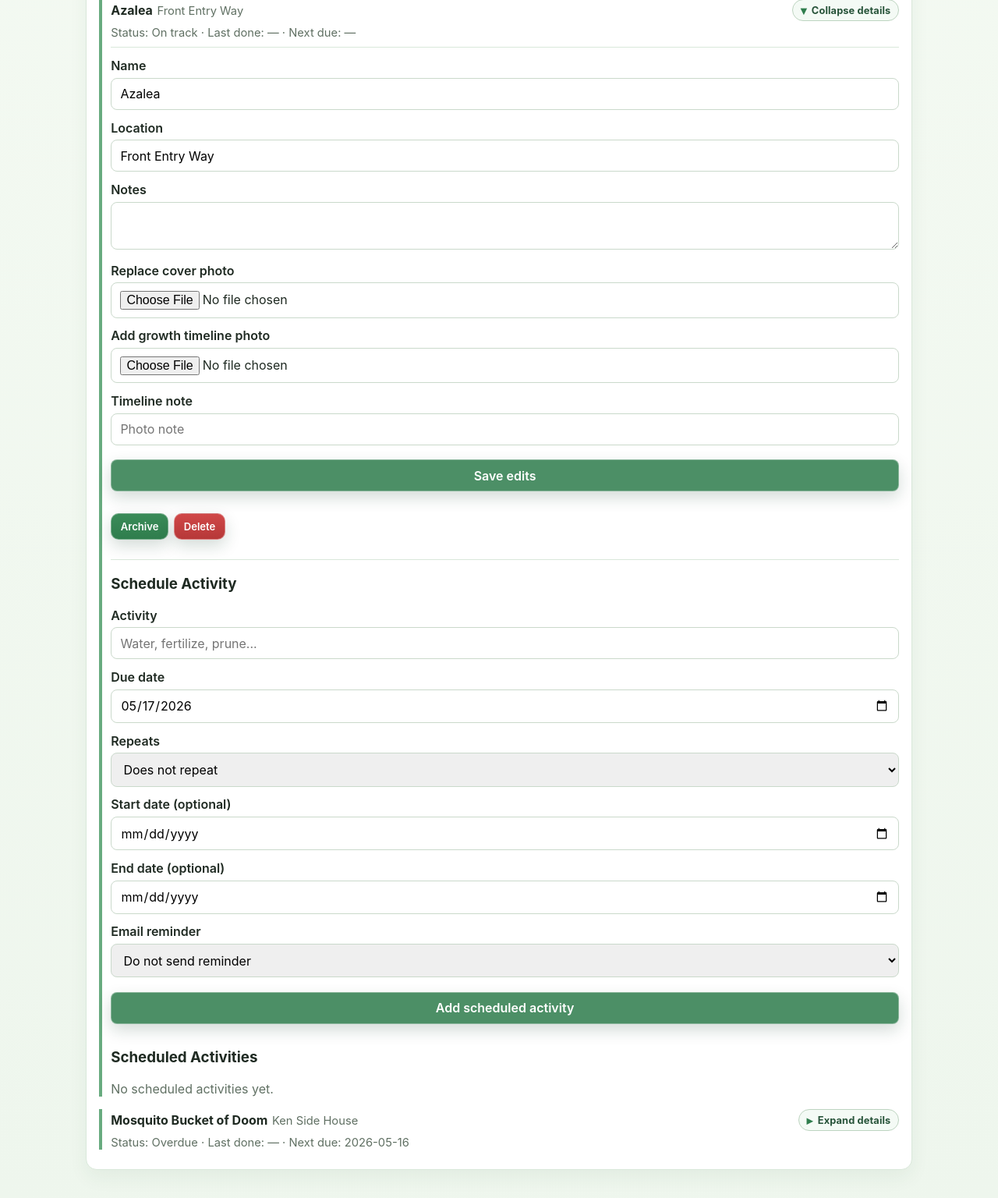
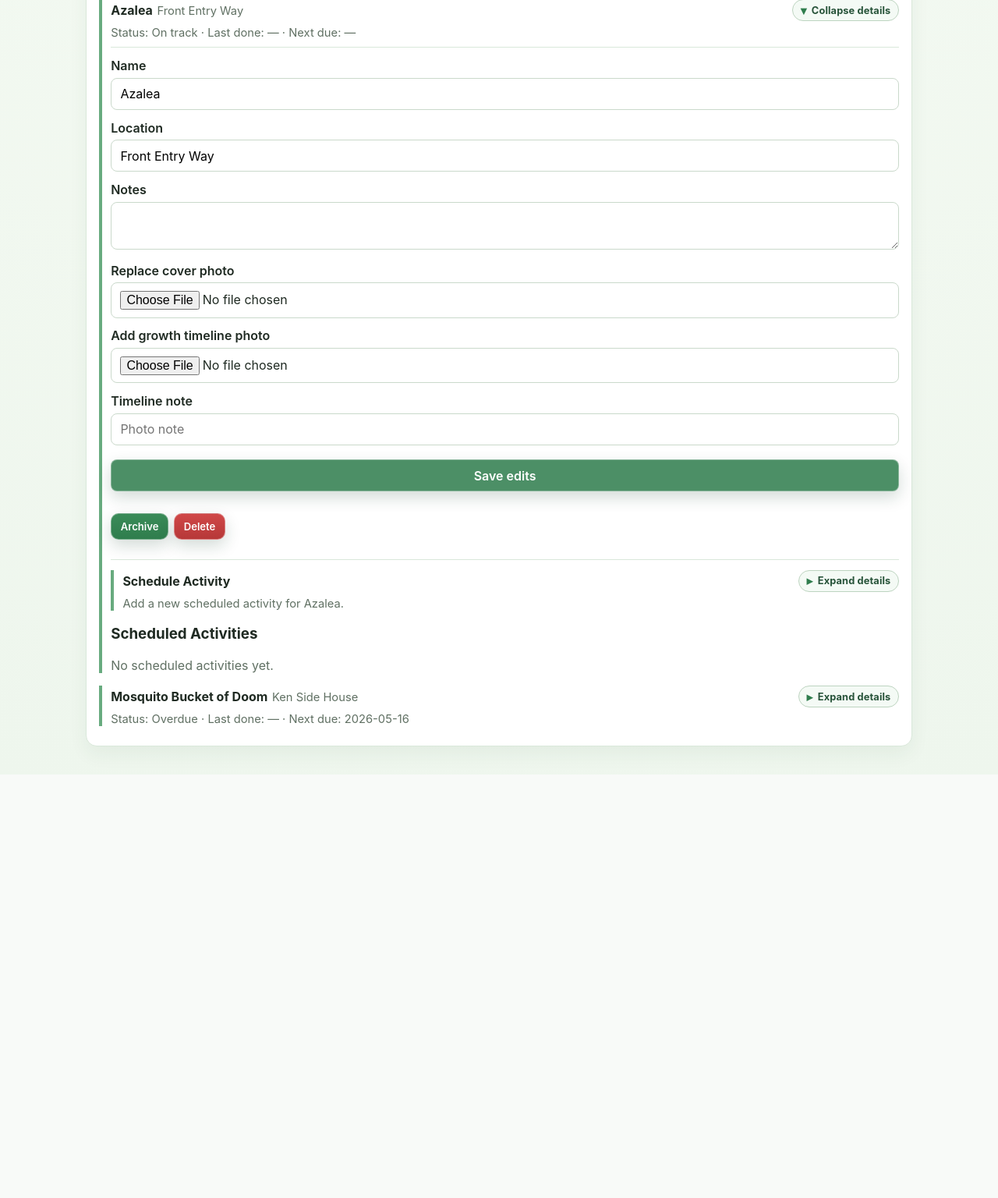
Before and after one commit to jpk300/FertilizerTracker, a Flask app: page /add?view=manage in a window 1280 px wide, after a click that opens the changed part. Shown: the part 757-2293 px from the top of the page at 78% size. After the commit the page ends 1737 px from the top, so only its background shows below. Run offline with Flask 3, Linux system fonts and the light colour scheme; the visitor is signed in with stand-in values (Sample User, id 1).

Commit message:
Collapse schedule create/edit sections in plant management

```diff
--- a/templates/add.html
+++ b/templates/add.html
@@ -63,7 +63,15 @@
 </div>
 {% if plant.photos %}<div class="small">Timeline:</div>{% for photo in (plant.photos|sort(attribute='taken_on', reverse=True))[:5] %}<img src="{{ url_for('static', filename=photo.image_path) }}" class="plant-photo" title="{{ photo.taken_on.isoformat() }} {{ photo.note or '' }}" />{% endfor %}{% endif %}
 <hr style="border:0; border-top:1px solid #d9e8da; margin:.8rem 0;" />
-<h3>Schedule Activity</h3>
+<details class="task task-collapsible">
+  <summary>
+    <div class="summary-main">
+      <strong>Schedule Activity</strong>
+    </div>
+    <span class="summary-toggle" aria-hidden="true"></span>
+    <div class="small">Add a new scheduled activity for {{ plant.name }}.</div>
+  </summary>
+  <div class="task-content">
 <form method="post" action="{{ url_for('add_task') }}">
   <input type="hidden" name="plant_id" value="{{ plant.id }}" />
   <label for="activity-new-{{ plant.id }}">Activity</label><input id="activity-new-{{ plant.id }}" name="activity" placeholder="Water, fertilize, prune..." required />
@@ -83,9 +91,19 @@
   </select>
   <button type="submit">Add scheduled activity</button>
 </form>
+  </div>
+</details>
 <h3>Scheduled Activities</h3>
 {% for task in plant.tasks if task.completed_on is none %}
-<div class="task {{ 'overdue' if task.due_date < today else '' }}">
+<details class="task task-collapsible {{ 'overdue' if task.due_date < today else '' }}">
+  <summary>
+    <div class="summary-main">
+      <strong>{{ task.activity }}</strong>
+    </div>
+    <span class="summary-toggle" aria-hidden="true"></span>
+    <div class="small">Due {{ task.due_date.isoformat() }}{% if task.recurrence_days %} · Repeats every {{ task.recurrence_days }} day{{ '' if task.recurrence_days == 1 else 's' }}{% endif %}</div>
+  </summary>
+  <div class="task-content">
   <form method="post" action="{{ url_for('edit_task', task_id=task.id) }}">
     <label for="activity-{{ task.id }}">Activity</label><input id="activity-{{ task.id }}" name="activity" value="{{ task.activity }}" required />
     <label for="due-{{ task.id }}">Due date</label><input id="due-{{ task.id }}" name="due_date" type="date" value="{{ task.due_date.isoformat() }}" required />
@@ -109,7 +127,8 @@
       <button type="submit" class="btn btn-delete">Delete</button>
   </form>
     </div>
-</div>
+  </div>
+</details>
 {% else %}
 <p class="muted">No scheduled activities yet.</p>
 {% endfor %}
```
